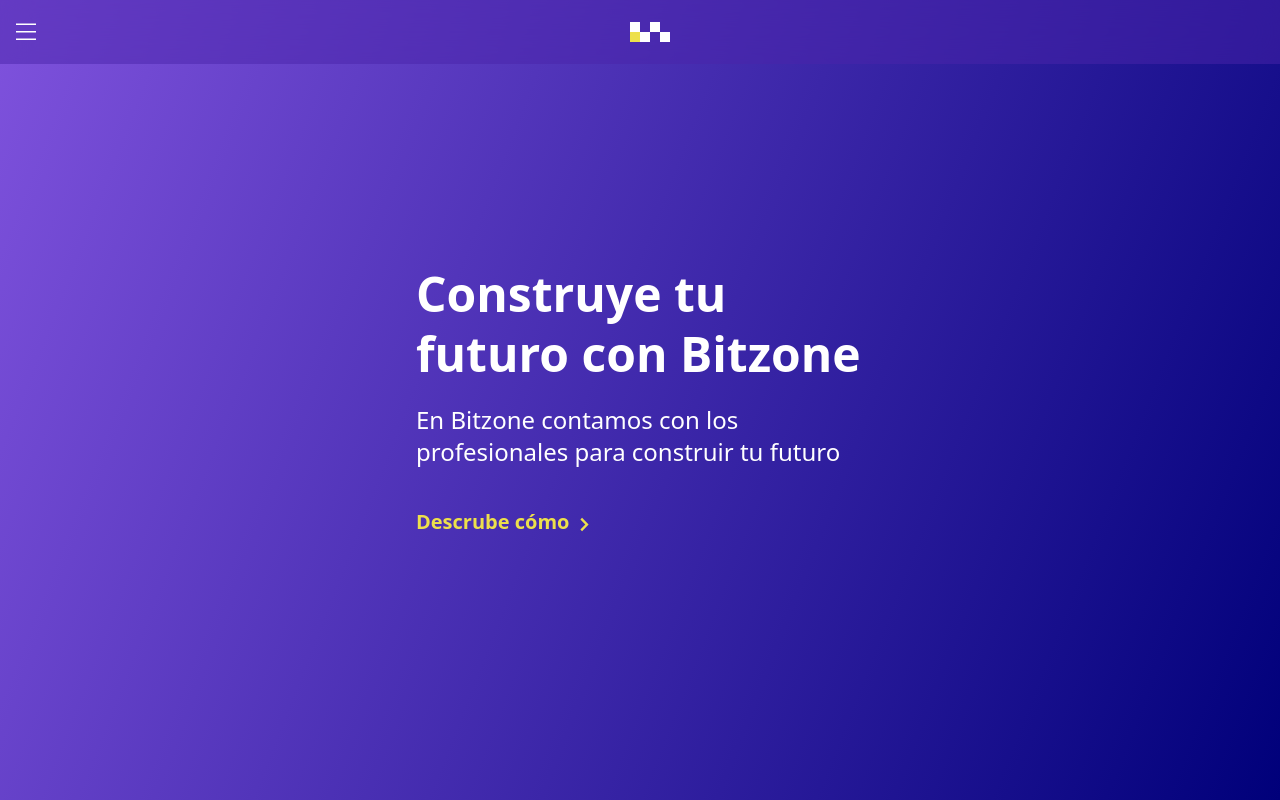
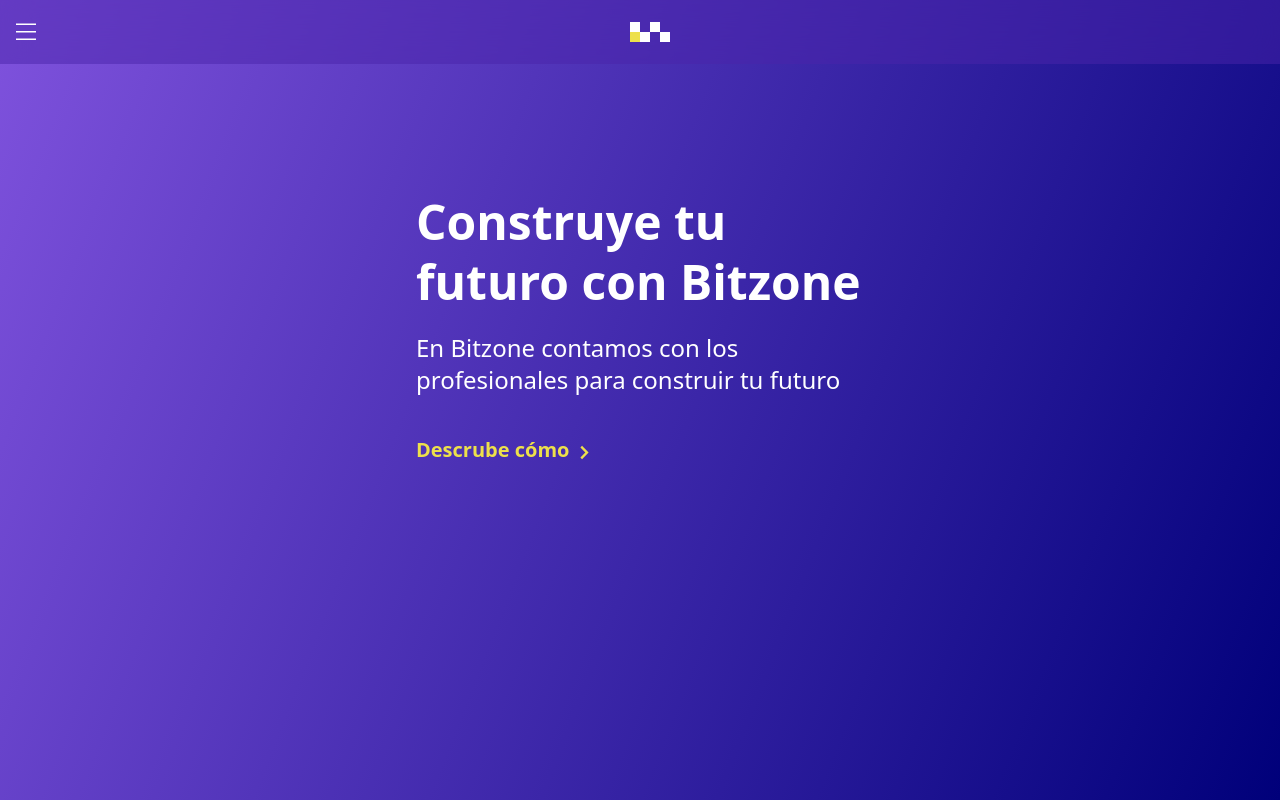
Before and after one commit to Bitzone-lab/bitzone-website, a Next.js app: page / in a window 1280 px wide. Built offline with nearby package versions, Linux system fonts and the light colour scheme.

Commit message:
:lipstick: FEAT: padding bottom in content header

```diff
--- a/sections/home/Header.tsx
+++ b/sections/home/Header.tsx
@@ -3,7 +3,7 @@
 export default function Header() {
     return (
         <header className="hero min-h-screen bg-linear-primary text-white">
-            <div className="hero-content text-neutral-content">
+            <div className="hero-content text-neutral-content pb-40">
                 <div className="max-w-md">
                     <h1 className="mb-5 text-5xl font-bold leading-tight">
                         Construye tu futuro con Bitzone
```
